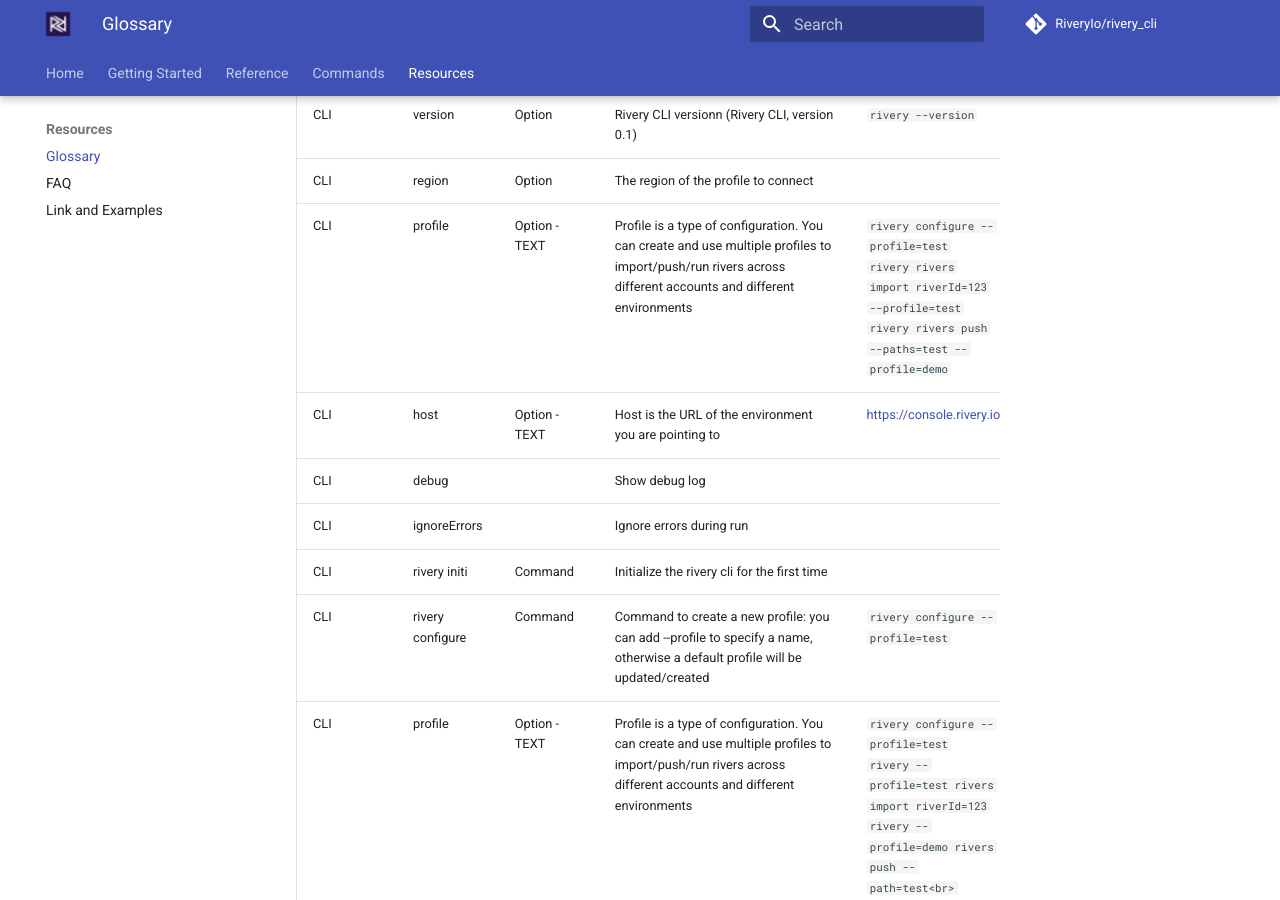
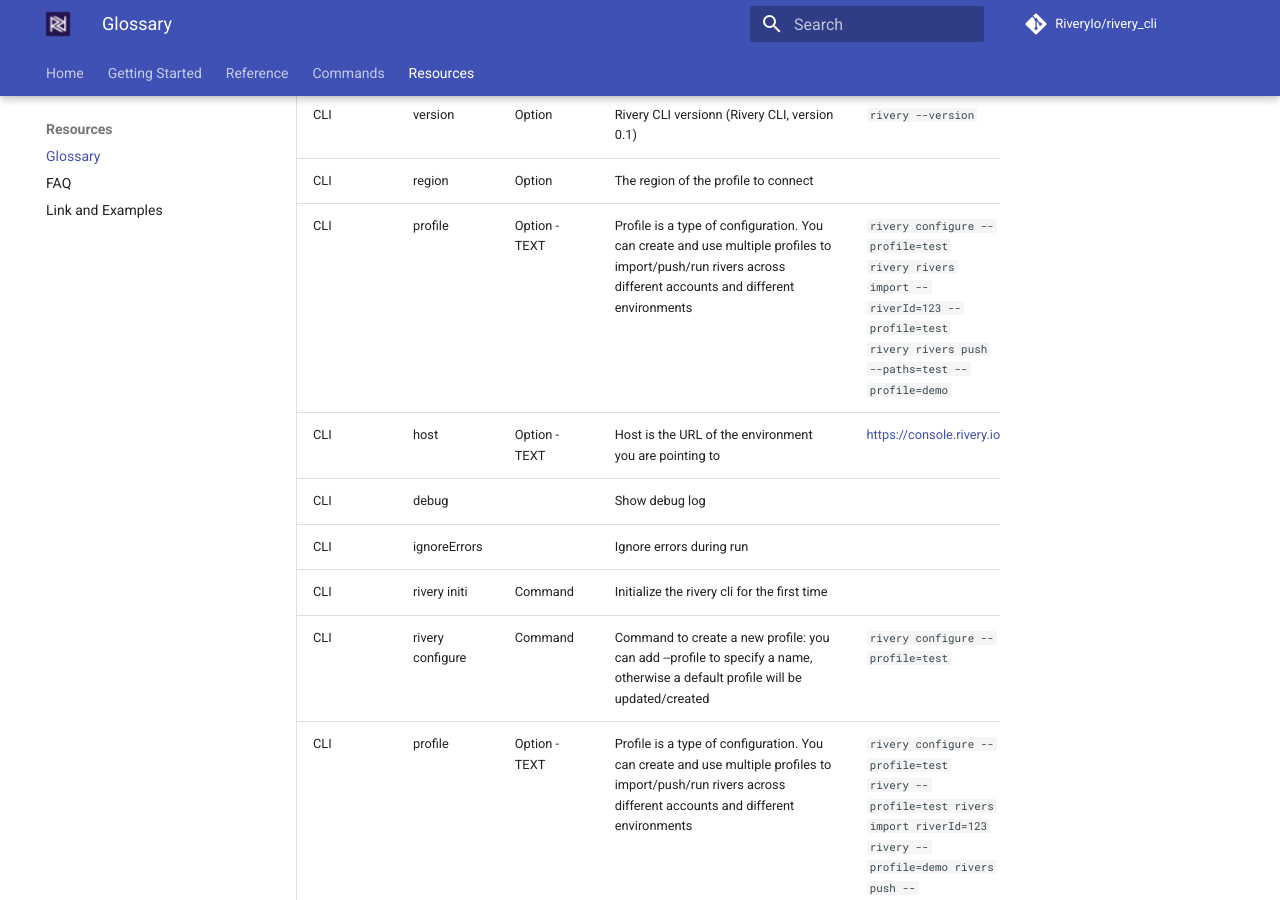
Before and after one commit to RiveryIO/rivery_cli, an MkDocs documentation site: the page built from docs/resources/glossary.md, in a window 1280 px wide and 900 px high, scrolled down 584 px. Built offline with MkDocs 1.6.1 and Material for MkDocs 9.7.7, drawn with Linux system fonts in a browser that asks for light colours; comment, search, counter and statistics services are not loaded.

Commit message:
Fix docs

```diff
--- a/docs/resources/glossary.md
+++ b/docs/resources/glossary.md
@@ -7,7 +7,7 @@
 | CLI          | rivery                   | Command          | Main Rivery CLI                                                                                                                                                                                                                                                                                                         |                                                                                                                                                                                      |
 | CLI          | version                  | Option           | Rivery CLI versionn (Rivery CLI, version 0.1)                                                                                                                                                                                                                                                                           | `rivery --version`                                                                                                                                                                     |
 | CLI          | region                   | Option           | The region of the profile to connect                                                                                                                                                                                                                              |                                                     |                                                                                                                                 |
-| CLI          | profile                  | Option - TEXT    | Profile is a type of configuration. You can create and use multiple profiles to import/push/run rivers across different accounts and different environments                                                                                                                                                             | `rivery configure --profile=test`<br>`rivery rivers import riverId=123 --profile=test`<br>`rivery rivers push --paths=test --profile=demo`<br>                                          |
+| CLI          | profile                  | Option - TEXT    | Profile is a type of configuration. You can create and use multiple profiles to import/push/run rivers across different accounts and different environments                                                                                                                                                             | `rivery configure --profile=test`<br>`rivery rivers import --riverId=123 --profile=test`<br>`rivery rivers push --paths=test --profile=demo`<br>                                          |
 | CLI          | host                     | Option - TEXT    | Host is the URL of the environment you are pointing to                                                                                                                                                                                                                                                                  | [https://console.rivery.io](https://console.rivery.io/)                                                                                                                              |
 | CLI          | debug                    |                  | Show debug log                                                                                                                                                                                                                                                                                                          |                                                                                                                                                                                      |
 | CLI          | ignoreErrors             |                  | Ignore errors during run                                                                                                                                                                                                                                                                                                |                                                                                                                                                                                      |
```
